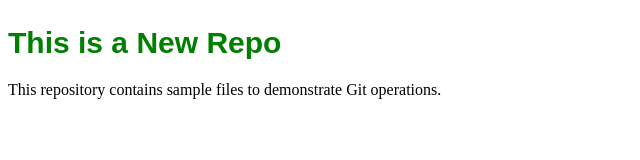
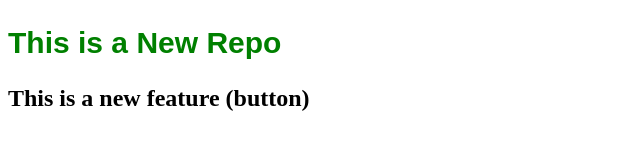
Before and after one commit to Arjun-KC-619/LocalRepo, a plain HTML site: page index.html in a window 1280 px wide. Shown: the whole page, without its empty margins (0-640 px from the left). Drawn offline with Linux system fonts and the light colour scheme.

```diff
--- a/index.html
+++ b/index.html
@@ -8,8 +8,6 @@
 </head>
 <body>
     <h1>This is a New Repo</h1>
-    <p>
-        This repository contains sample files to demonstrate Git operations.
-    </p>
+    <h2>This is a new feature (button)</h2>
 </body>
 </html>
```
